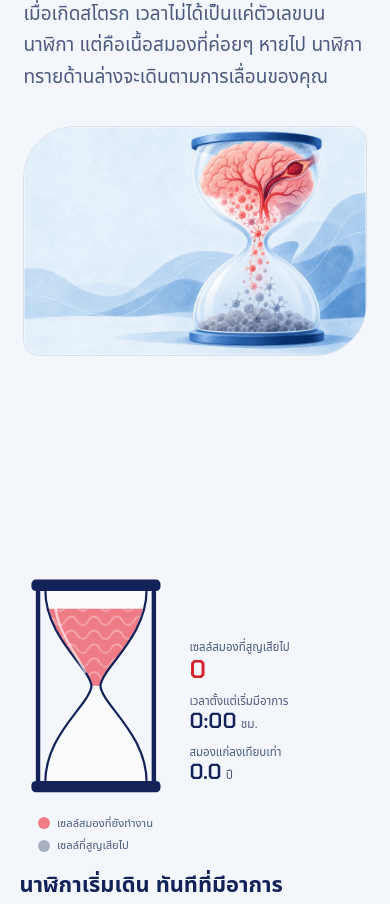
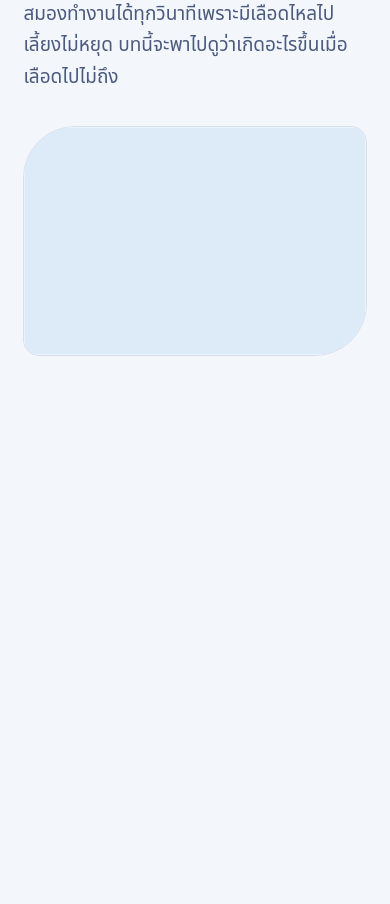
Before and after one commit to yuinakorn/next_befast, a Next.js app: page / in a window 390 px wide. Shown: the part 1034-1938 px from the top of the page. Built offline with nearby package versions, Linux system fonts and the light colour scheme; a web font is replaced by a local one.

Commit message:
feat: add pinned story stage and chapter 1-2 text shells
Co-Authored-By: Claude Opus 5.5 <noreply@anthropic.com>

```diff
--- a/src/app/globals.css
+++ b/src/app/globals.css
@@ -92,7 +92,9 @@ button { font: inherit; color: inherit; }
   box-shadow: inset 0 0 0 1px rgba(255, 255, 255, .42);
 }
 .chapter-visual img { display: block; width: 100%; height: auto; aspect-ratio: 3 / 2; object-fit: cover; }
-.chapter-visual--time, .chapter-visual--signs { border-radius: 52px 16px 52px 16px; }
+.chapter-visual--time, .chapter-visual--signs,
+.chapter-visual--leaf, .chapter-visual--leaf-reverse { border-radius: 52px 16px 52px 16px; }
+.chapter-visual-placeholder { aspect-ratio: 3 / 2; background: var(--visual-bg); }
 
 .chapter-visual--treatment {
   grid-area: auto; width: calc(100% - 40px); max-width: 1180px;
@@ -144,6 +146,8 @@ button { font: inherit; color: inherit; }
   .ch-head--reverse { grid-template-columns: minmax(0, 7fr) minmax(0, 4fr); grid-template-areas: "art copy"; }
   .chapter-visual--time { border-radius: 88px 24px 88px 24px; }
   .chapter-visual--signs { border-radius: 24px 88px 24px 88px; }
+  .chapter-visual--leaf { border-radius: 88px 24px 88px 24px; }
+  .chapter-visual--leaf-reverse { border-radius: 24px 88px 24px 88px; }
 }
 
 /* short landscape: put chapter copy beside its illustration so neither needs a full screen */
--- a/src/app/layout.tsx
+++ b/src/app/layout.tsx
@@ -4,6 +4,7 @@ import "./globals.css";
 import "@/styles/chapter-3.css";
 import "@/styles/chapter-4.css";
 import "@/styles/opening.css";
+import "@/styles/story.css";
 
 const anuphan = Anuphan({
   variable: "--font-anuphan",
--- a/src/app/page.tsx
+++ b/src/app/page.tsx
@@ -1,5 +1,7 @@
 import { NextChapter } from "@/components/NextChapter";
 import { SiteFooter } from "@/components/SiteFooter";
+import { Chapter1 } from "@/components/chapter-1/Chapter1";
+import { Chapter2 } from "@/components/chapter-2/Chapter2";
 import { Chapter3 } from "@/components/chapter-3/Chapter3";
 import { Chapter4 } from "@/components/chapter-4/Chapter4";
 import { Opening } from "@/components/opening/Opening";
@@ -10,6 +12,8 @@ export default function Home() {
     <>
       <ProgressBar />
       <Opening />
+      <Chapter1 />
+      <Chapter2 />
       <Chapter3 />
       <Chapter4 />
       <NextChapter />
--- /dev/null
+++ b/src/components/chapter-1/Chapter1.tsx
@@ -0,0 +1,12 @@
+import { CHAPTER_1 } from "@/content/chapter-1";
+import { ChapterHead } from "@/components/ui/ChapterHead";
+import { StoryStage } from "@/components/ui/StoryStage";
+
+export function Chapter1() {
+  return (
+    <section className="chapter" id="ch1" aria-labelledby="ch1-title">
+      <ChapterHead chapter={CHAPTER_1} titleId="ch1-title" />
+      <StoryStage id="pin1" steps={CHAPTER_1.steps} scene={<svg className="story-svg" viewBox="0 0 400 320" aria-hidden="true" />} />
+    </section>
+  );
+}
--- /dev/null
+++ b/src/components/chapter-2/Chapter2.tsx
@@ -0,0 +1,12 @@
+import { CHAPTER_2 } from "@/content/chapter-2";
+import { ChapterHead } from "@/components/ui/ChapterHead";
+import { StoryStage } from "@/components/ui/StoryStage";
+
+export function Chapter2() {
+  return (
+    <section className="chapter" id="ch2" aria-labelledby="ch2-title">
+      <ChapterHead chapter={CHAPTER_2} titleId="ch2-title" reverse />
+      <StoryStage id="pin2" steps={CHAPTER_2.steps} scene={<svg className="story-svg" viewBox="0 0 400 320" aria-hidden="true" />} />
+    </section>
+  );
+}
--- /dev/null
+++ b/src/components/ui/ChapterHead.tsx
@@ -0,0 +1,28 @@
+import type { ChapterContent } from "@/content/types";
+import { ChapterVisual } from "./ChapterVisual";
+
+type Props = {
+  chapter: ChapterContent;
+  /** id of the <h2>, referenced by the chapter section's aria-labelledby. */
+  titleId: string;
+  /** Image on the left on desktop (alternates with the previous chapter). */
+  reverse?: boolean;
+};
+
+export function ChapterHead({ chapter, titleId, reverse = false }: Props) {
+  return (
+    <header className={`ch-head ch-head--visual${reverse ? " ch-head--reverse" : ""}`}>
+      <div className="ch-copy">
+        <p className="ch-num">บทที่ {chapter.number}</p>
+        <h2 id={titleId}>{chapter.title}</h2>
+        <p className="lead">{chapter.lead}</p>
+      </div>
+      <ChapterVisual
+        src={chapter.image}
+        alt={chapter.imageAlt}
+        variant={reverse ? "chapter-visual--leaf-reverse" : "chapter-visual--leaf"}
+        sizes="(min-width: 861px) 64vw, 100vw"
+      />
+    </header>
+  );
+}
--- a/src/components/ui/ChapterVisual.tsx
+++ b/src/components/ui/ChapterVisual.tsx
@@ -2,7 +2,8 @@ import Image from "next/image";
 import type { ReactNode } from "react";
 
 type Props = {
-  src: string;
+  /** Omit until the illustration exists: a plain leaf-shaped plate is shown instead. */
+  src?: string;
   alt: string;
   /** Modifier class, e.g. "chapter-visual--time". */
   variant: string;
@@ -14,7 +15,11 @@ type Props = {
 export function ChapterVisual({ src, alt, variant, sizes, children }: Props) {
   return (
     <figure className={`chapter-visual ${variant}`}>
-      <Image src={src} alt={alt} width={1536} height={1024} sizes={sizes} />
+      {src ? (
+        <Image src={src} alt={alt} width={1536} height={1024} sizes={sizes} />
+      ) : (
+        <div className="chapter-visual-placeholder" aria-hidden="true" />
+      )}
       {children}
     </figure>
   );
--- /dev/null
+++ b/src/components/ui/StoryStage.tsx
@@ -0,0 +1,44 @@
+"use client";
+
+import { useRef, type ReactNode } from "react";
+import type { Step } from "@/content/types";
+import { usePinnedSteps, type PinnedScene } from "@/hooks/usePinnedSteps";
+
+type Props = {
+  /** Pin id, e.g. "pin1". Also the hook for CSS scene states: #pin1[data-step="3"]. */
+  id: string;
+  steps: readonly Step[];
+  scene?: ReactNode;
+  setup?: (pin: HTMLElement, reduce: boolean) => PinnedScene;
+  /** Extra content rendered inside step `index` (e.g. a toggle). */
+  stepExtra?: (index: number) => ReactNode;
+  end?: string;
+};
+
+const noScene = (): PinnedScene => ({});
+
+/** Pinned chapter stage: scene on one side, one step of text at a time on the other. */
+export function StoryStage({ id, steps, scene, setup = noScene, stepExtra, end = "+=600%" }: Props) {
+  const pinRef = useRef<HTMLElement>(null);
+  usePinnedSteps(pinRef, { starts: steps.map((s) => s.at), end, setup });
+
+  return (
+    // wrapper keeps ScrollTrigger's pin-spacer out of React-managed siblings
+    <div>
+      <section className="pin" id={id} ref={pinRef} data-step="0">
+        <div className="stage story-stage">
+          <div className="story-scene">{scene}</div>
+          <div className="steps">
+            {steps.map((s, i) => (
+              <article key={s.at} className={i === 0 ? "step on" : "step"}>
+                <h3>{s.title}</h3>
+                {s.body && <p>{s.body}</p>}
+                {stepExtra?.(i)}
+              </article>
+            ))}
+          </div>
+        </div>
+      </section>
+    </div>
+  );
+}
--- /dev/null
+++ b/src/hooks/usePinnedSteps.ts
@@ -0,0 +1,67 @@
+"use client";
+
+import type { RefObject } from "react";
+import { gsap } from "gsap";
+import { ScrollTrigger } from "gsap/ScrollTrigger";
+import { useGSAP } from "@gsap/react";
+import { activeStep } from "@/lib/steps";
+
+gsap.registerPlugin(useGSAP, ScrollTrigger);
+
+export type PinnedScene = {
+  /** Every scroll update: overall progress (0–1) and the active step index. */
+  render?: (progress: number, step: number) => void;
+  /** When the active step changes; `prev` is -1 on the first call. */
+  onStep?: (step: number, prev: number) => void;
+  cleanup?: () => void;
+};
+
+type Options = {
+  /** Progress (0–1) at which each `.step` becomes active, in DOM order. */
+  starts: readonly number[];
+  /** ScrollTrigger end, e.g. "+=600%". */
+  end: string;
+  setup: (pin: HTMLElement, reduce: boolean) => PinnedScene;
+};
+
+/**
+ * Pins `pinRef` while the reader scrolls `end`, shows one `.step` at a time, writes the
+ * active index to `data-step` on the pin (for CSS scene states) and forwards progress to
+ * the chapter scene. Same mechanics as BrainClock (chapter 3).
+ */
+export function usePinnedSteps(pinRef: RefObject<HTMLElement | null>, { starts, end, setup }: Options) {
+  useGSAP(
+    () => {
+      const pin = pinRef.current;
+      if (!pin) return;
+      const reduce = window.matchMedia("(prefers-reduced-motion: reduce)").matches;
+      const steps = Array.from(pin.querySelectorAll<HTMLElement>(".step"));
+      const scene = setup(pin, reduce);
+      let cur = -1;
+
+      const update = (p: number) => {
+        const idx = activeStep(p, starts);
+        if (idx !== cur) {
+          steps.forEach((s, j) => s.classList.toggle("on", j === idx));
+          pin.dataset.step = String(idx);
+          scene.onStep?.(idx, cur);
+          cur = idx;
+        }
+        scene.render?.(p, idx);
+      };
+
+      document.documentElement.classList.add("anim");
+      ScrollTrigger.config({ ignoreMobileResize: true });
+      const proxy = { p: 0 };
+      gsap.to(proxy, {
+        p: 1,
+        ease: "none",
+        scrollTrigger: { trigger: pin, start: "top top", end, pin: true, scrub: 0.6, anticipatePin: 1 },
+        onUpdate: () => update(proxy.p),
+      });
+      update(0);
+      return () => scene.cleanup?.();
+    },
+    { scope: pinRef },
+  );
+}
--- /dev/null
+++ b/src/styles/story.css
@@ -0,0 +1,31 @@
+/* Pinned story stages (chapters 1–2): scene + one step of text. Reuses .steps/.step from chapter-3.css.
+   Mobile-first; tiers as DESIGN.md › Layout. */
+.story-stage {
+  display: grid; grid-template-columns: minmax(0, 1fr);
+  grid-template-rows: 1fr auto auto 1fr; grid-template-areas: "." "scene" "steps" ".";
+  row-gap: 18px;
+}
+.story-scene { grid-area: scene; position: relative; display: flex; justify-content: center; align-items: center; min-height: 0; }
+.story-svg { height: clamp(180px, 40svh, 320px); width: auto; max-width: 100%; display: block; overflow: visible; }
+.story-stage .steps { grid-area: steps; }
+
+@media (min-width: 700px) and (min-height: 900px) {
+  .story-svg { height: clamp(320px, 44svh, 520px); }
+  .story-stage .steps { justify-self: center; width: min(100%, 36em); }
+}
+@media (min-width: 861px) {
+  .story-stage {
+    grid-template-columns: minmax(0, 6fr) minmax(0, 5fr); grid-template-rows: 1fr;
+    grid-template-areas: "scene steps"; column-gap: clamp(24px, 5vw, 80px); align-items: center;
+  }
+  .story-svg { height: min(64vh, 520px); }
+  .story-stage .steps { justify-self: auto; width: auto; }
+}
+@media (orientation: landscape) and (max-height: 500px) {
+  .story-stage {
+    grid-template-columns: minmax(0, 1fr) minmax(0, 1fr); grid-template-rows: 1fr;
+    grid-template-areas: "scene steps"; column-gap: 28px; align-items: center;
+  }
+  .story-svg { height: clamp(140px, 62svh, 280px); }
+  .story-stage .steps { justify-self: auto; width: auto; }
+}
```
